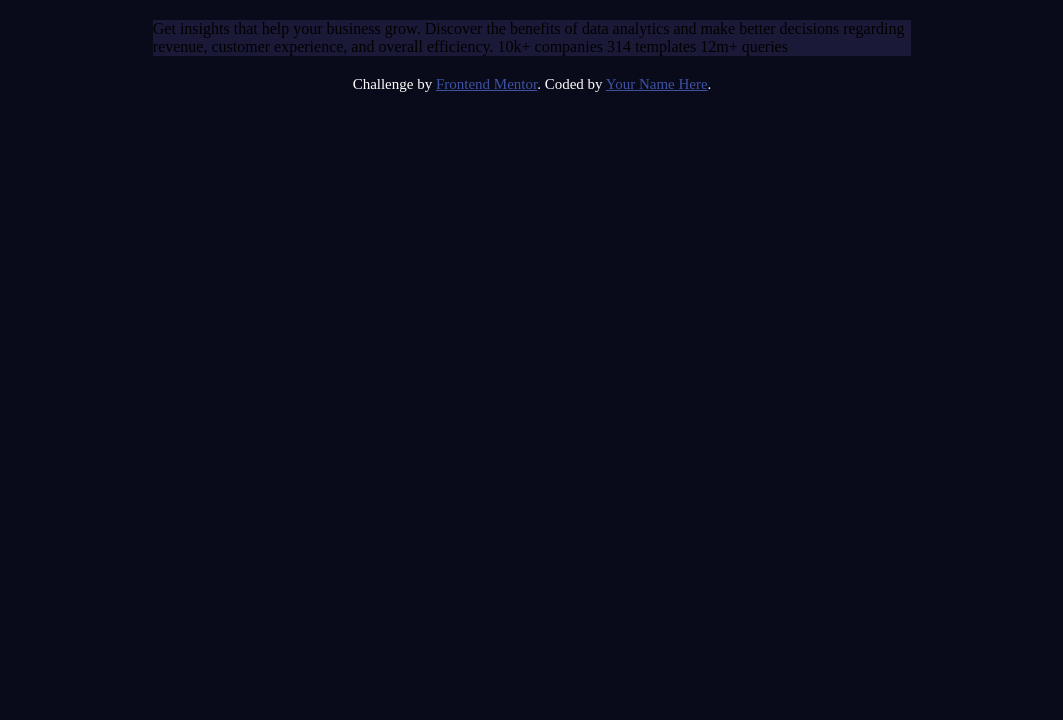
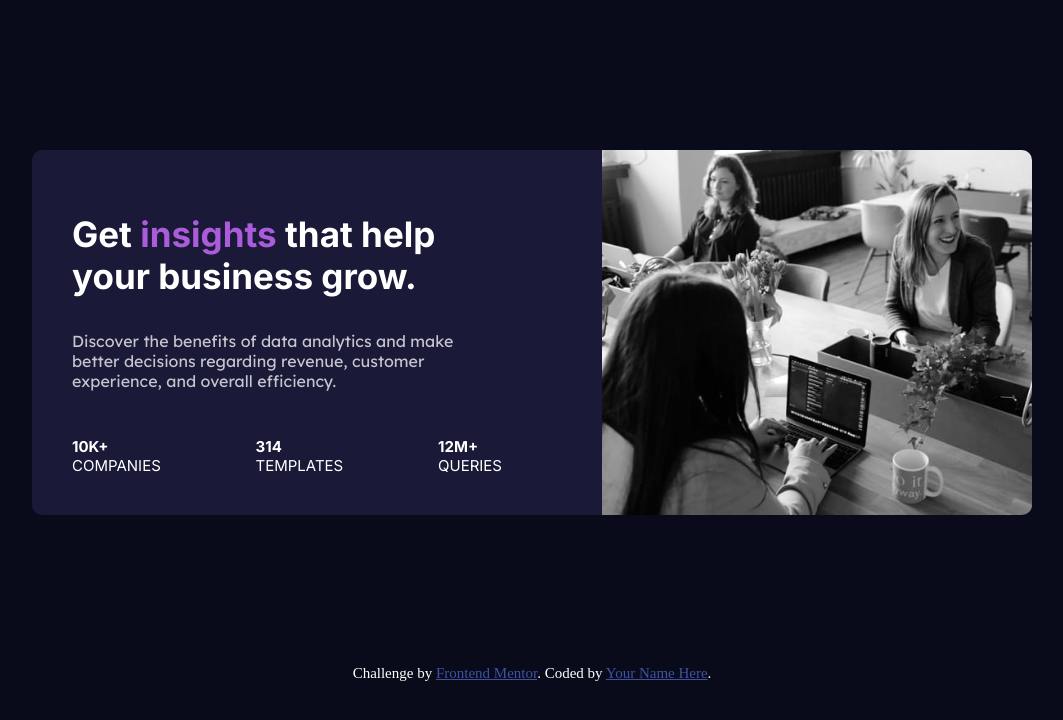
Before and after one commit to DessyZeal/statscard, a plain HTML site: page index.html in a window 1280 px wide. Shown: the whole page, without its empty margins (108-1171 px from the left). Drawn offline with Linux system fonts and the light colour scheme.

Commit message:
new commit

```diff
--- a/index.html
+++ b/index.html
@@ -9,14 +9,20 @@
 </head>
 <body>
     <div class="card_container">
-        Get insights that help your business grow.
+        <div class="card_content">
+            <h1>Get <span>insights</span> that help your business grow.</h1>
+            <p>Discover the benefits of data analytics and make better decisions regarding revenue, customer
+            experience, and overall efficiency.</p>
 
-  Discover the benefits of data analytics and make better decisions regarding revenue, customer
-  experience, and overall efficiency.
+            <div class="stats">
+            <div><strong>10k+</strong> companies</div>
+            <div><strong>314</strong> templates</div>
+            <div><strong>12m+</strong> queries</div>
+            </div>
+        </div>
+        <div class="card_img">
 
-  10k+ companies
-  314 templates
-  12m+ queries
+        </div>
 
     </div>
 
--- a/style.css
+++ b/style.css
@@ -9,14 +9,60 @@
     --white: #fff;
     --Slightly-transparent-white: #ffffffbf;
     --Slightl-transparent-stat-headings: hsla(0, 0%, 100%, 0.6);
+    --header-bold: "Inter", sans-serif;
+    --normal-text: "Lexend Deca", sans-serif;
 }
 body {
     background-color: var(--very-dark-blue-bg);
+
 }
 .card_container {
     background-color: var(--card-background);
-    width: 60%;
-    margin: 20px auto;
+    width: 80%;
+    max-width: 1000px;
+    display: flex;
+    justify-content: center;
+    overflow: hidden;
+    margin: 150px auto;
+    border-radius: 10px;
+}
+.card_content {
+    width: 50%;
+    height: auto;
+    padding: 40px;
+    margin-right: 60px;
+}
+.card_content h1 {
+    font-family: var(--header-bold);
+    color: var(--white);
+    font-size: 35px;
+    padding-bottom: 10px;
+}
+.card_content p {
+    color: var(--Slightly-transparent-white);
+    font-family: var(--normal-text);
+    padding-bottom: 30px;
+}
+.card_content span {
+    color: var(--Soft-violet-accent);
+}
+.stats {
+    display: flex;
+    justify-content: space-between;
+    text-transform: uppercase;
+    font-size: 15px;
+    font-family: var(--header-bold);
+    color: var(--white);
+}
+.stats strong {
+    display: block;
+}
+.card_img {
+    background-image: url('./images/image-header-desktop.jpg');
+    background-size: cover;
+    background-position:  center;
+    height: auto;
+    width: 50%;
 }
 .attribution {
     font-size: 15px;
```
